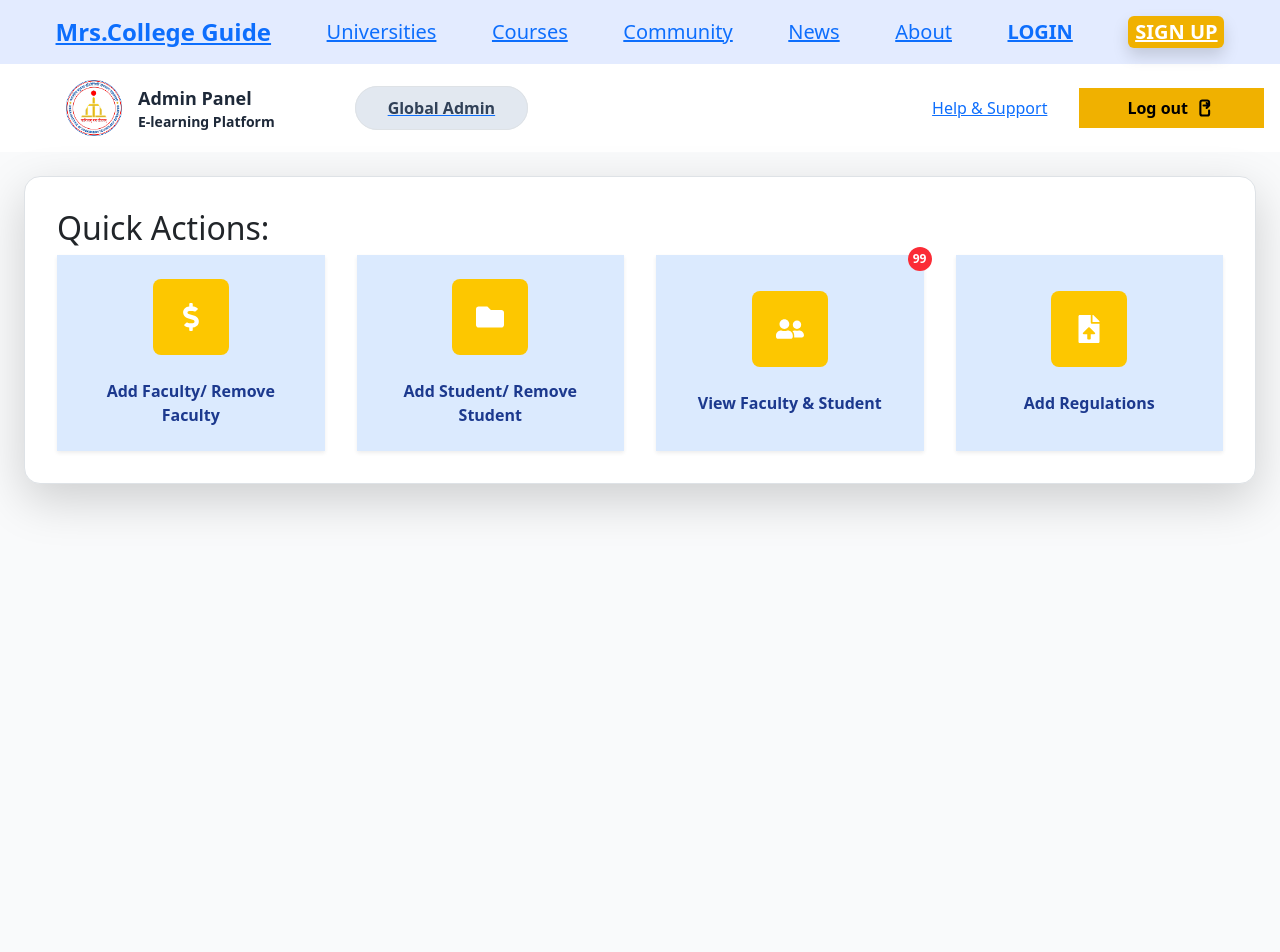
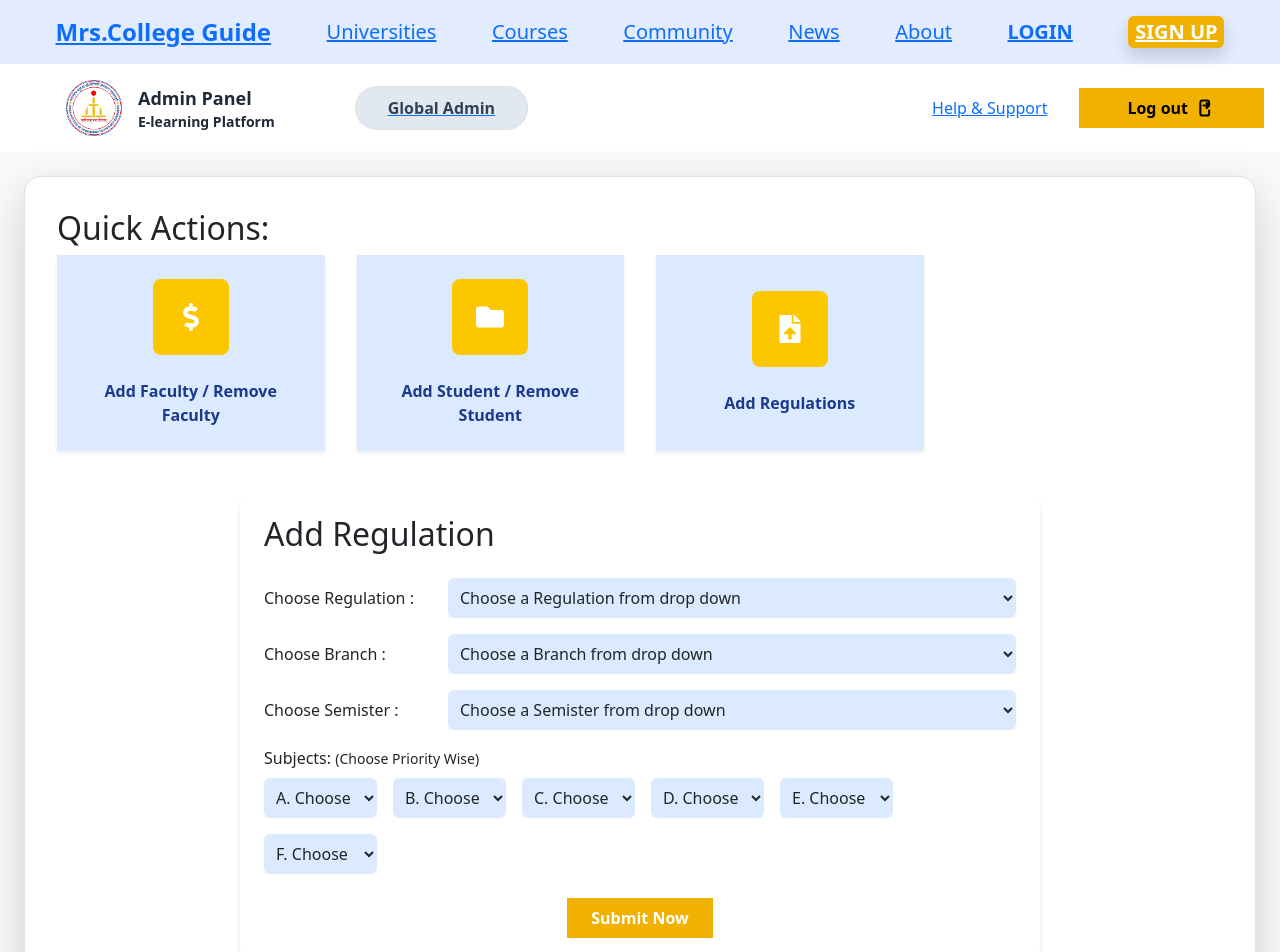
Before and after one commit to Ankitkumar7311/E-Learning, a React (Vite) app: page /add-regulation in a window 1280 px wide. Shown: the top 952 px of the page. Built offline with nearby package versions, Linux system fonts and the light colour scheme.

Commit message:
routing added for AdminDAshboard

```diff
--- a/src/App.jsx
+++ b/src/App.jsx
@@ -36,13 +36,13 @@ const App = () => {
 
       <AdminNavBar/>
       <AdminDashboard/>
-      <SearchFaculty/>
-      <TeacherTable/>
-      <Profile/>
-      <Add/>
-      <AddRemoveFaculty/>
-      <RegulationForm/>
-      <Teacherprofile/>
+      {/* <SearchFaculty/> */}
+      {/* <TeacherTable/> */}
+      {/* <Profile/> */}
+      {/* <Add/> */}
+      {/* <AddRemoveFaculty/> */}
+      {/* <RegulationForm/> */}
+      {/* <Teacherprofile/> */}
 
 
     </Router>
--- a/src/components/admin_profile/AdminDashboard.jsx
+++ b/src/components/admin_profile/AdminDashboard.jsx
@@ -1,65 +1,68 @@
 // src/components/AdminDashboard.js
-
 import React from 'react';
-// Importing icons from popular icon libraries via react-icons
-import { FaDollarSign, FaFolder, FaUserFriends, FaFileUpload } from 'react-icons/fa';
-import { IoLogOutOutline } from 'react-icons/io5';
+import { FaDollarSign, FaFolder, FaFileUpload } from 'react-icons/fa';
+import { useNavigate, Routes, Route } from "react-router-dom";
+import AddRemoveFaculty from "./AddRemoveFaculty";
+import Add from "./Add";
+import Regulation from "./Regulation";
 
 /**
- * A reusable button component for the "Quick Actions" section.
- * @param {object} props - The component props.
- * @param {React.ReactNode} props.icon - The icon element to display.
- * @param {string} props.text - The text label for the button.
- * @param {number} [props.notificationCount] - An optional count for the notification badge.
+ * Reusable Action Button
  */
-const ActionButton = ({ icon, text, notificationCount }) => {
+const ActionButton = ({ icon, text, onClick }) => {
   return (
-    <button className="relative flex flex-col items-center justify-center p-6 bg-blue-100 hover:bg-blue-200 rounded-xl shadow-sm transition-colors duration-300 focus:outline-none focus:ring-2 focus:ring-blue-500 focus:ring-opacity-50">
-      {/* Notification Badge: Only shows if notificationCount is a truthy value */}
-      {notificationCount && (
-        <span className="absolute -top-2 -right-2 flex items-center justify-center w-6 h-6 bg-red-500 text-white text-xs font-bold rounded-full">
-          {notificationCount}
-        </span>
-      )}
-
-      {/* Icon Container */}
-      <div className="mb-4 bg-yellow-400 p-4 rounded-lg">
-        {icon}
-      </div>
-
-      {/* Text Label */}
+    <button
+      onClick={onClick}
+      className="relative flex flex-col items-center justify-center p-6 bg-blue-100 hover:bg-blue-200 rounded-xl shadow-sm transition-colors duration-300 focus:outline-none focus:ring-2 focus:ring-blue-500 focus:ring-opacity-50"
+    >
+      <div className="mb-4 bg-yellow-400 p-4 rounded-lg">{icon}</div>
       <span className="text-center font-semibold text-blue-900">{text}</span>
     </button>
   );
 };
+
+/**
+ * Admin Dashboard with internal routing
+ */
 const AdminDashboard = () => {
+  const navigate = useNavigate();
+
   return (
     <div className="min-h-screen bg-gray-50 font-sans">
-
-      {/* Main Content Area */}
       <main className="p-4 sm:p-8">
         <div className="max-w-screen-xl mx-auto">
           <div className="bg-white p-6 sm:p-8 rounded-2xl shadow-lg border border-gray-200">
+
             <h2 className="text-2xl font-bold text-gray-800 mb-6">Quick Actions:</h2>
+
+            {/* Action Buttons */}
             <div className="grid grid-cols-1 sm:grid-cols-2 lg:grid-cols-4 gap-6 sm:gap-8">
               <ActionButton
                 icon={<FaDollarSign size={28} className="text-white" />}
-                text="Add Faculty/ Remove Faculty"
+                text="Add Faculty / Remove Faculty"
+                onClick={() => navigate("add-faculty")}
               />
               <ActionButton
                 icon={<FaFolder size={28} className="text-white" />}
-                text="Add Student/ Remove Student"
-              />
-              <ActionButton
-                icon={<FaUserFriends size={28} className="text-white" />}
-                text="View Faculty & Student"
-                notificationCount={99}
+                text="Add Student / Remove Student"
+                onClick={() => navigate("add-student")}
               />
               <ActionButton
                 icon={<FaFileUpload size={28} className="text-white" />}
                 text="Add Regulations"
+                onClick={() => navigate("add-regulation")}
               />
             </div>
+
+            {/* Nested Routes (render components here) */}
+            <div className="mt-10">
+              <Routes>
+                <Route path="add-faculty" element={<AddRemoveFaculty />} />
+                <Route path="add-student" element={<Add />} />
+                <Route path="add-regulation" element={<Regulation />} />
+              </Routes>
+            </div>
+
           </div>
         </div>
       </main>
```
